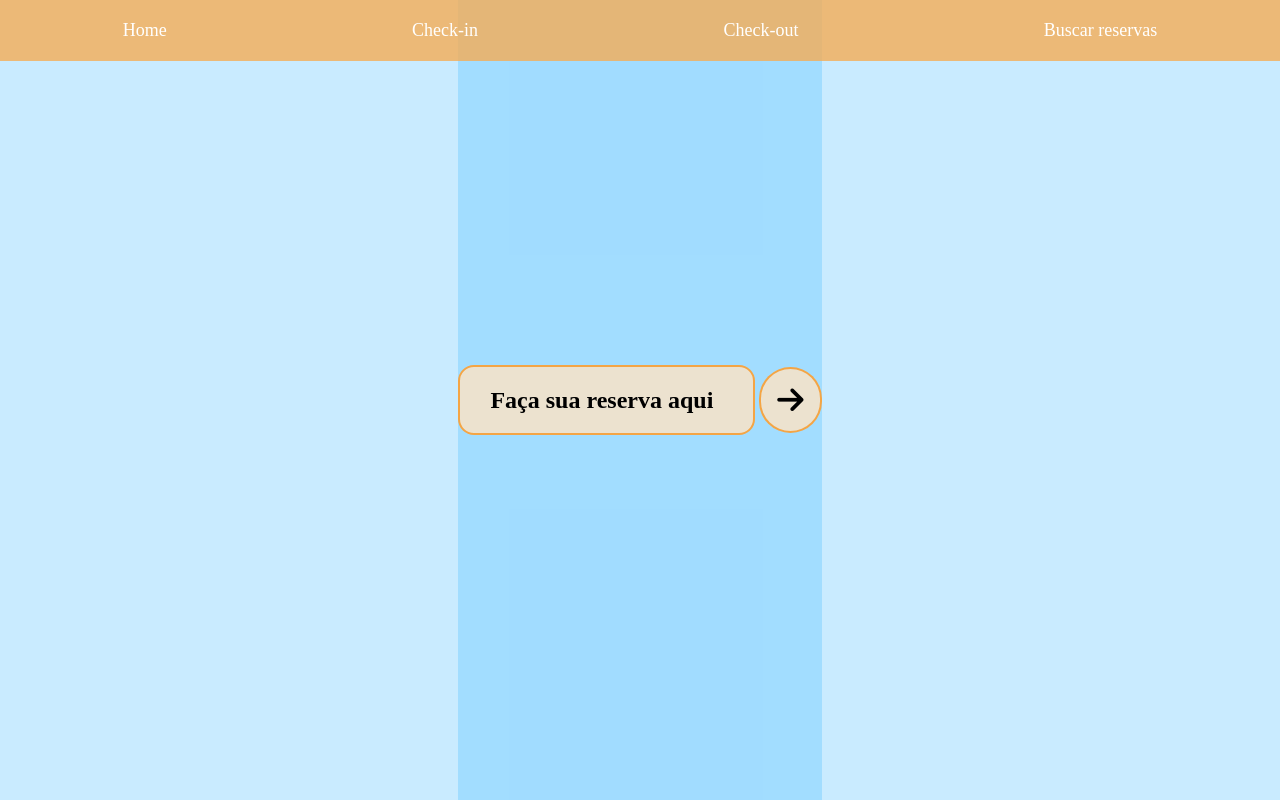
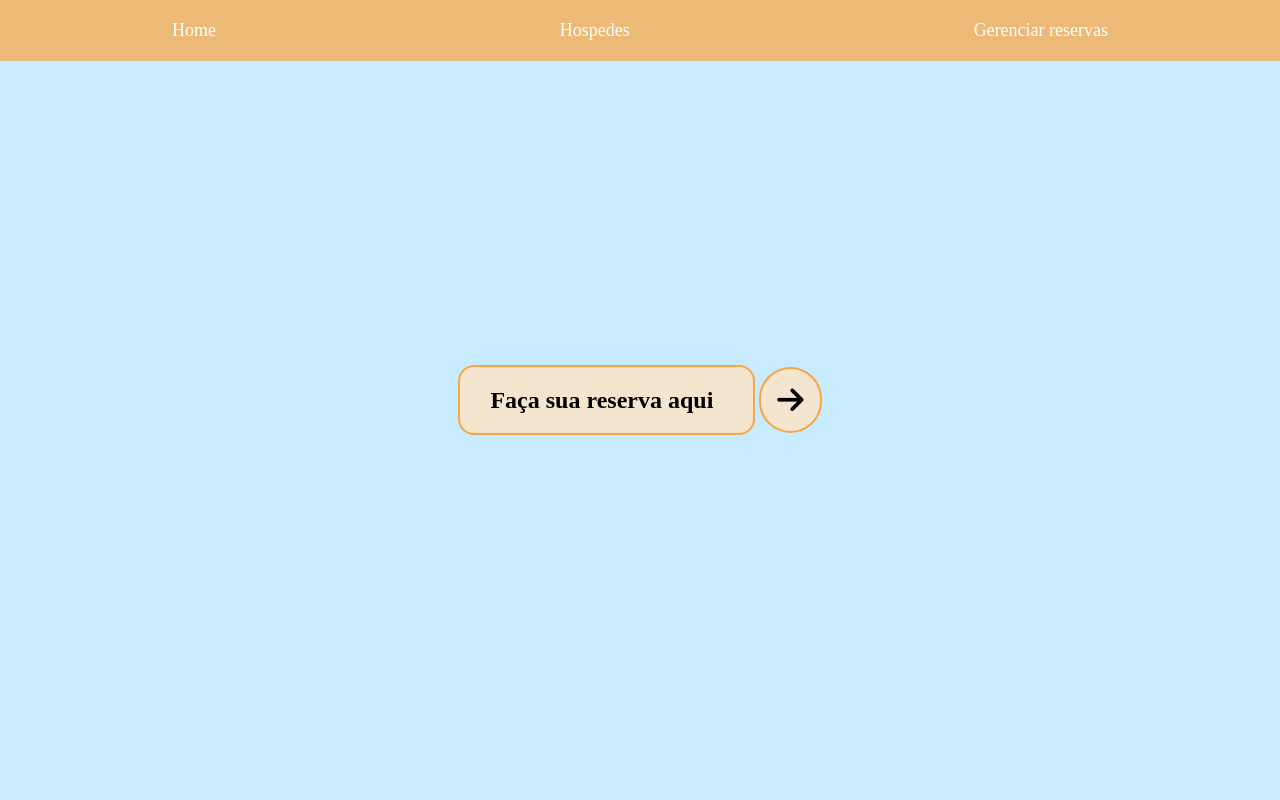
Before and after one commit to fernandaferrari/gestao-hotelaria, an Angular app in the folder gestao-hotelaria-frontend/: page /reserva in a window 1280 px wide. Before the commit this address led to /. Built offline with nearby package versions, Linux system fonts and the light colour scheme.

Commit message:
-chore configurações do app component

```diff
--- a/gestao-hotelaria-frontend/src/app/app.component.css
+++ b/gestao-hotelaria-frontend/src/app/app.component.css
@@ -1,12 +1,3 @@
-body {
-  background-color: rgba(40, 176, 255, 0.247);
-  display: flex;
-  justify-content: center;
-  align-items: center;
-  height: 100vh;
-  margin: 0;
-}
-
 .menu {
   background-color:  rgba(245, 173, 85, 0.8);
   color: white;
@@ -29,39 +20,3 @@ body {
   padding: 10px 20px;
   transition: background-color 0.3s ease;
 }
-
-.reserva {
-  display: flex;
-  align-items: center;
-  justify-content: center;
-  align-items: center;
-  text-align: center;
-  gap: 4px;
-}
-
-.box {
-  border: 2px solid rgba(247, 151, 35, 0.8);
-  background-color: rgba(255, 228, 196, 0.8);
-  display: inline-flex;
-  justify-content: center;
-  align-items: center;
-}
-
-.text {
-  border-radius: 16px;
-  padding-left: 30px;
-  padding-right: 30px;
-}
-
-.circle {
-  border-radius: 32px;
-  padding: 16px;
-}
-
-.reserva h2 {
-  margin-right: 10px;
-}
-
-.arrow-icon {
-  font-size: 30px; /* Define o tamanho do ícone */
-}
--- a/gestao-hotelaria-frontend/src/app/app.component.html
+++ b/gestao-hotelaria-frontend/src/app/app.component.html
@@ -1,19 +1,6 @@
 <router-outlet />
-<body>
-  <nav class="menu">
-    <a href="#home">Home</a>
-    <a href="#checkin">Check-in</a>
-    <a href="#checkout">Check-out</a>
-    <a href="#buscar_reserva">Buscar reservas</a>
-  </nav>
-  <section>
-    <div class="reserva">
-      <div class="box text">
-        <h2>Faça sua reserva aqui</h2>
-      </div>
-      <div class="box circle arrow-icon">
-        <i class="fa-solid fa-arrow-right"></i>
-      </div>
-    </div>
-  </section>
-</body>
+<nav class="menu">
+  <a routerLink="/">Home</a>
+  <a routerLink="/hospedes">Hospedes</a>
+  <a routerLink="/gerenciar">Gerenciar reservas</a>
+</nav>
--- a/gestao-hotelaria-frontend/src/app/app.config.ts
+++ b/gestao-hotelaria-frontend/src/app/app.config.ts
@@ -3,7 +3,8 @@ import { provideRouter } from '@angular/router';
 
 import { routes } from './app.routes';
 import { provideClientHydration } from '@angular/platform-browser';
+import { provideHttpClient, withFetch } from '@angular/common/http';
 
 export const appConfig: ApplicationConfig = {
-  providers: [provideZoneChangeDetection({ eventCoalescing: true }), provideRouter(routes), provideClientHydration()]
+  providers: [provideZoneChangeDetection({ eventCoalescing: true }), provideRouter(routes), provideClientHydration(),provideHttpClient(withFetch())]
 };
```
Also changed, not shown: gestao-hotelaria-frontend/src/app/app.component.ts (+7 -2 lines), gestao-hotelaria-frontend/src/app/app.routes.ts (+12 -2 lines).
